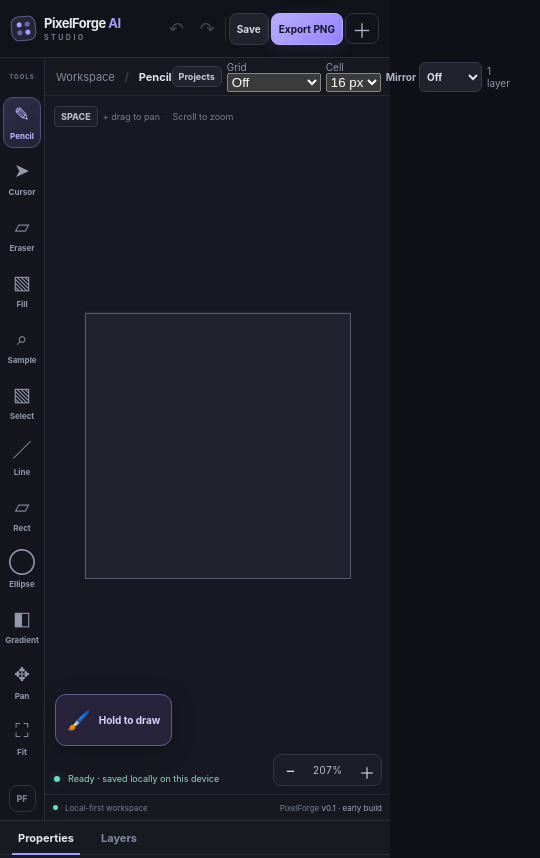
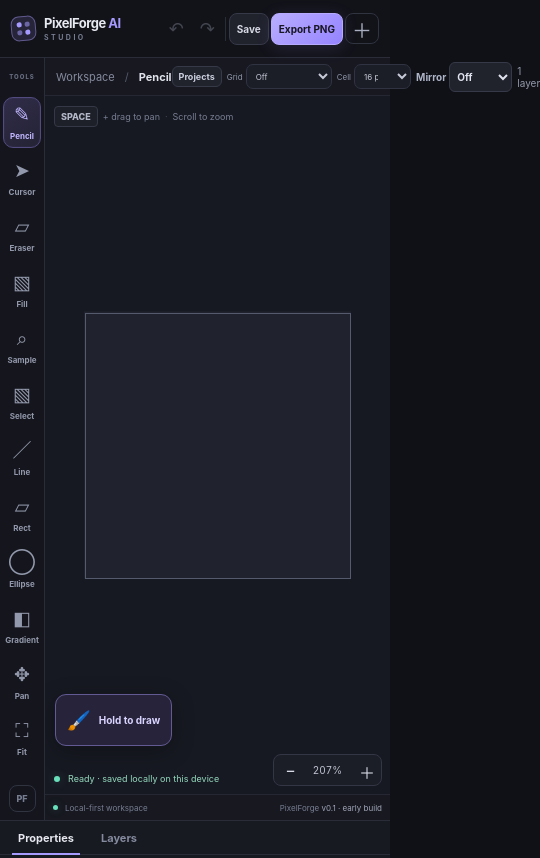
Before and after one commit to gavilandavid89-pixel/PixelForge-Ai, a website with bundled scripts: page index.html in a window 390 px wide. Shown: the top 858 px of the page, 540 px wide, since content can reach past the window. Built offline with nearby package versions, Linux system fonts and the light colour scheme.

Commit message:
style: compact grid mode controls for mobile and desktop

```diff
--- a/styles.css
+++ b/styles.css
@@ -121,3 +121,6 @@
 @media(max-width:760px){.wide-tool-action{min-height:27px;font-size:8px;padding:4px 6px}}
 
 @media(max-width:760px){.inspector{max-height:40vh;overflow-y:auto;overscroll-behavior:contain;scrollbar-width:thin}.inspector-section{min-width:0}.inspector-section .control-block{min-width:0}.inspector-tabs{position:sticky;top:0;z-index:2;background:#181a22}}
+
+.grid-control{display:flex;align-items:center;gap:6px;color:#8e94a7;font-size:9px;white-space:nowrap}.grid-control select{max-width:105px;min-height:28px;padding:4px 22px 4px 7px;border:1px solid #303341;border-radius:7px;background:#1c1e27;color:#c6cad7;font:inherit;outline:none}.grid-control select:focus-visible{border-color:#8b7ce1;box-shadow:0 0 0 2px #8b7ce133}.grid-size-control select{max-width:68px}
+@media(max-width:760px){.grid-control{gap:3px;font-size:8px}.grid-control select{max-width:86px;min-height:25px;padding:3px 16px 3px 5px;font-size:8px}.grid-size-control select{max-width:57px}.context-right{gap:5px}}
```
